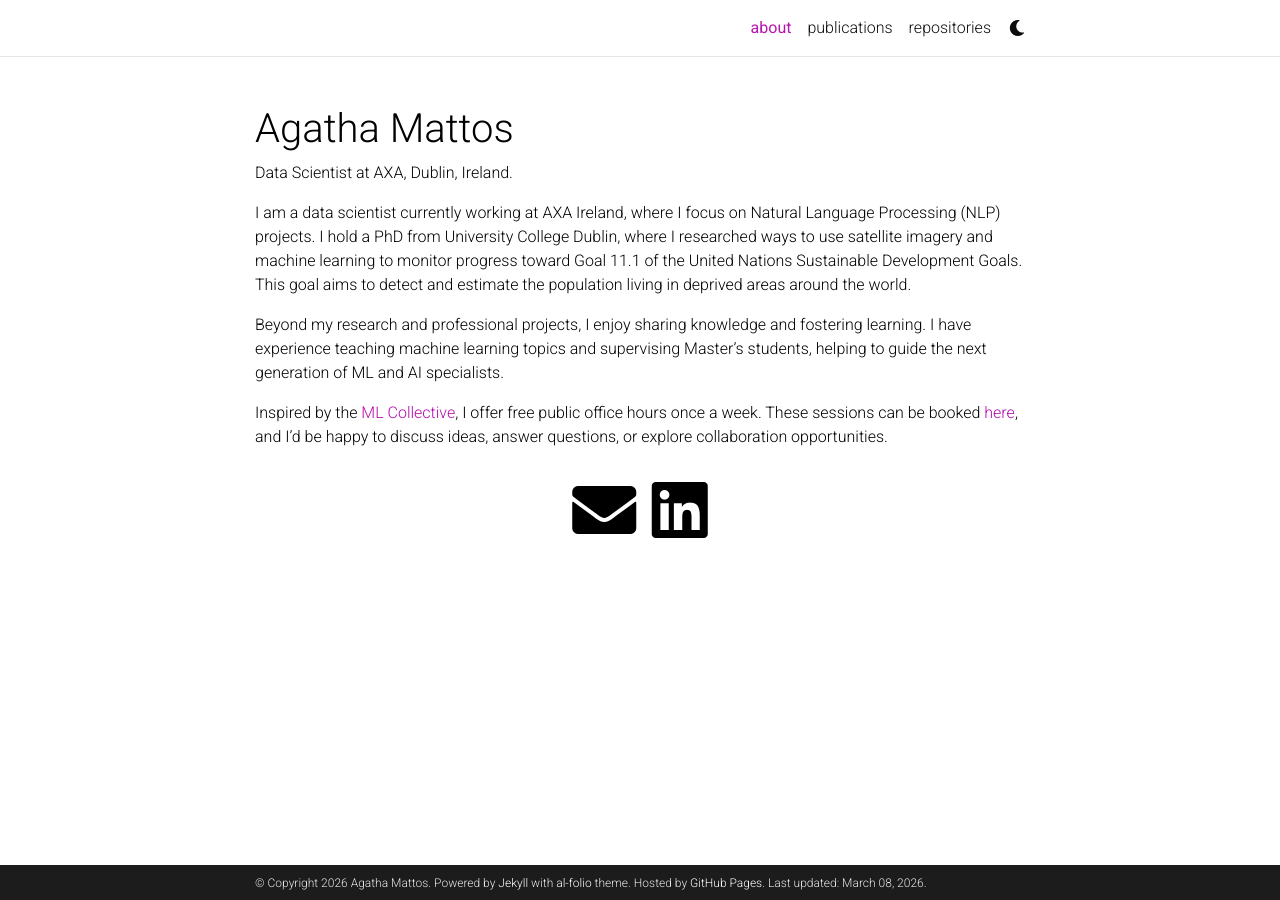
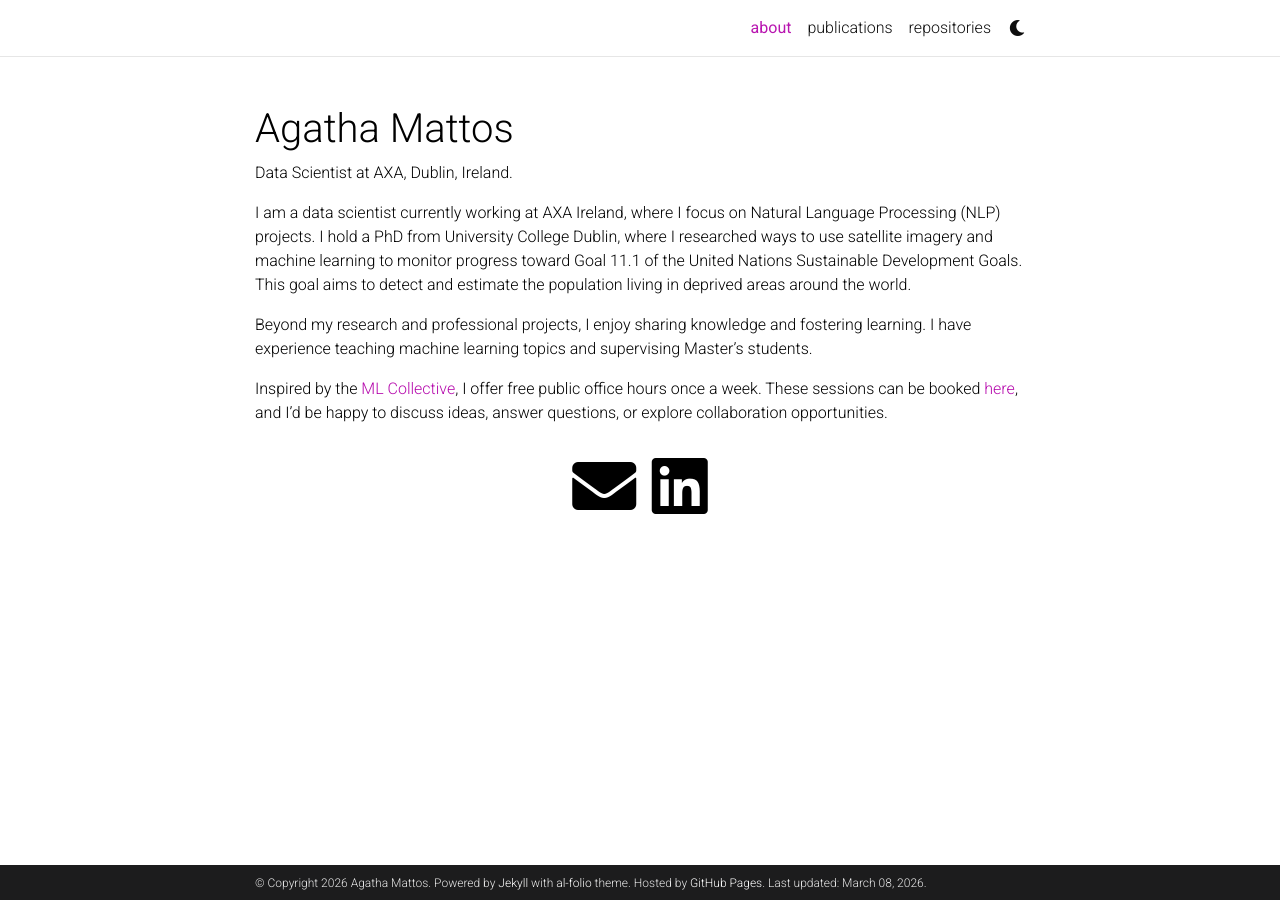
Before and after one commit to agathamattos/agathamattos.github.io, a Jekyll site: the page built from _pages/about.md, in a window 1280 px wide. Built offline with Jekyll 4.4.1, drawn with Linux system fonts in a browser that asks for light colours; comment, search, counter and statistics services are not loaded; a style sheet for code colours, icons or effects is not loaded.

Commit message:
Update about page
Removed mention of helping to guide the next generation of ML and AI specialists.

```diff
--- a/_pages/about.md
+++ b/_pages/about.md
@@ -18,6 +18,6 @@
 
 I am a data scientist currently working at AXA Ireland, where I focus on Natural Language Processing (NLP) projects. I hold a PhD from University College Dublin, where I researched ways to use satellite imagery and machine learning to monitor progress toward Goal 11.1 of the United Nations Sustainable Development Goals. This goal aims to detect and estimate the population living in deprived areas around the world.
 
-Beyond my research and professional projects, I enjoy sharing knowledge and fostering learning. I have experience teaching machine learning topics and supervising Master’s students, helping to guide the next generation of ML and AI specialists.
+Beyond my research and professional projects, I enjoy sharing knowledge and fostering learning. I have experience teaching machine learning topics and supervising Master’s students.
 
 Inspired by the <a href='https://mlcollective.org/'>ML Collective</a>, I offer free public office hours once a week. These sessions can be booked <a href='https://calendar.app.google/WsqZxCktHNFpknLP9'>here</a>, and I’d be happy to discuss ideas, answer questions, or explore collaboration opportunities.
```
